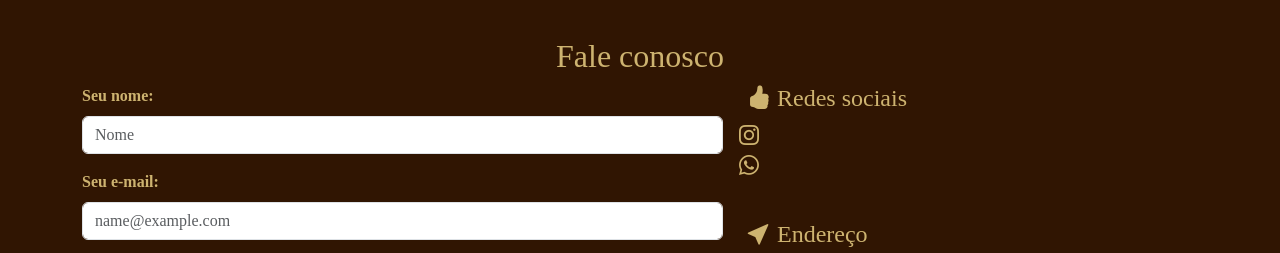
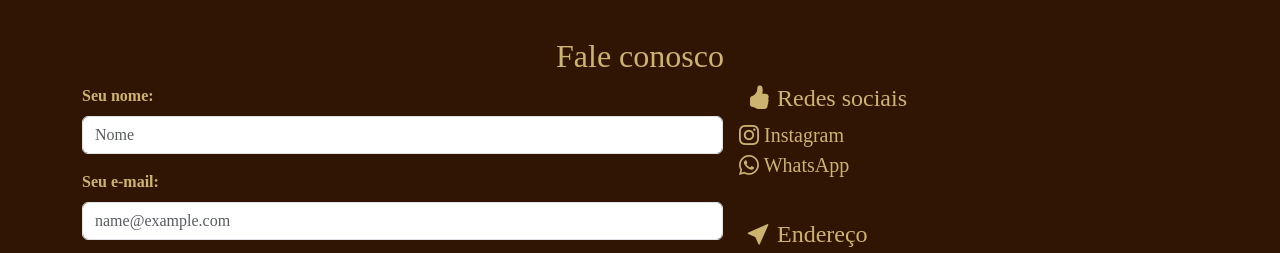
Before and after one commit to MylenaFDS/Site-Oficial---JR-M-veis-Definitivos, a plain HTML site: page index.html in a window 1280 px wide. Shown: the part 2500-2753 px from the top of the page. Drawn offline with nearby package versions, Linux system fonts and the light colour scheme.

Commit message:
Mudanças em Redes Sociais

```diff
--- a/index.html
+++ b/index.html
@@ -506,15 +506,18 @@
                             </h3>
                             <ul class="social-links" style="list-style-type: none; padding: 0;">
                                 <li class="fs-5 ms-1 me-1">
-                                    <a href="https://www.instagram.com/jrmoveisdefinitivos/" id="link-insta">
+                                    <a href="https://www.instagram.com/jrmoveisdefinitivos/" id="link-insta" style="text-decoration: none;">
                                         <i class="bi bi-instagram text-colored"></i>
+                                        Instagram
                                     </a>
                                 </li>
                                 <li class="fs-5 ms-1 me-1">
-                                    <a href="https://api.whatsapp.com/send?phone=5531980111049&1=pt_BR" id="link-whats">
+                                    <a href="https://api.whatsapp.com/send?phone=5531980111049&1=pt_BR" id="link-whats" style="text-decoration: none;">
                                         <i class="bi bi-whatsapp text-colored"></i>
+                                        WhatsApp
                                     </a>
                                 </li>
+
                             </ul>
                         </div>
                         <div class="row mt-4">
```
